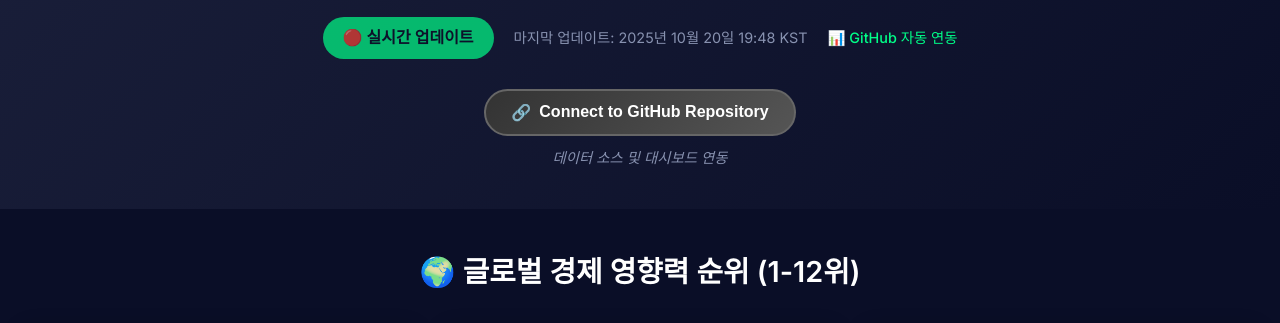
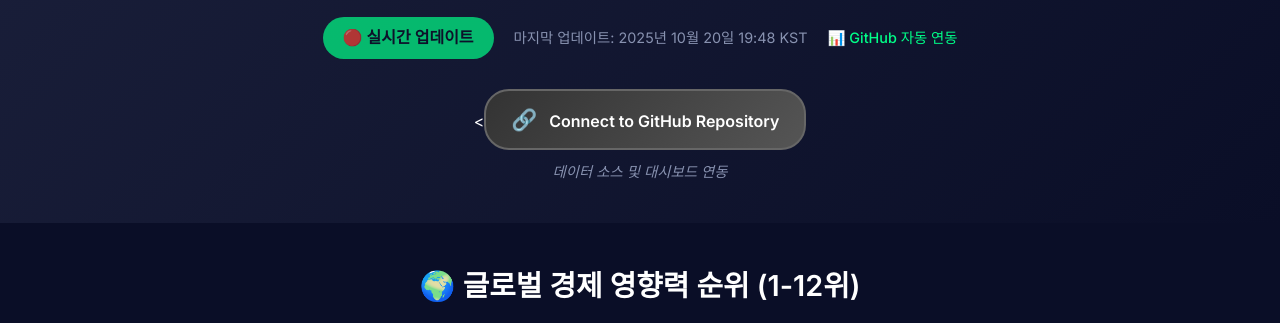
Before and after one commit to tomorrow2091-dot/korea-economic-dashboard, a plain HTML site: page index.html in a window 1280 px wide. Shown: the part 145-468 px from the top of the page. Drawn offline with Linux system fonts and the light colour scheme.

Commit message:
Update index.html

```diff
--- a/index.html
+++ b/index.html
@@ -1001,9 +1001,17 @@
                 </div>
             </div>
             <div class="github-section">
-                <button id="github-connect" class="github-btn">
-                    <span>🔗</span> Connect to GitHub Repository
-                </button>
+                <<a href="https://github.com/tomorrow2091-dot/korea-economic-dashboard"
+   target="_blank"
+   id="github-connect"
+   class="github-btn"
+   style="text-decoration:none; display:inline-block;">
+  <span>
+    <span style="font-size: 1.3em; margin-right: 8px;">🔗</span>
+    Connect to GitHub Repository
+  </span>
+</a>
+
                 <div class="github-info">
                     <span>데이터 소스 및 대시보드 연동</span>
                 </div>
```
